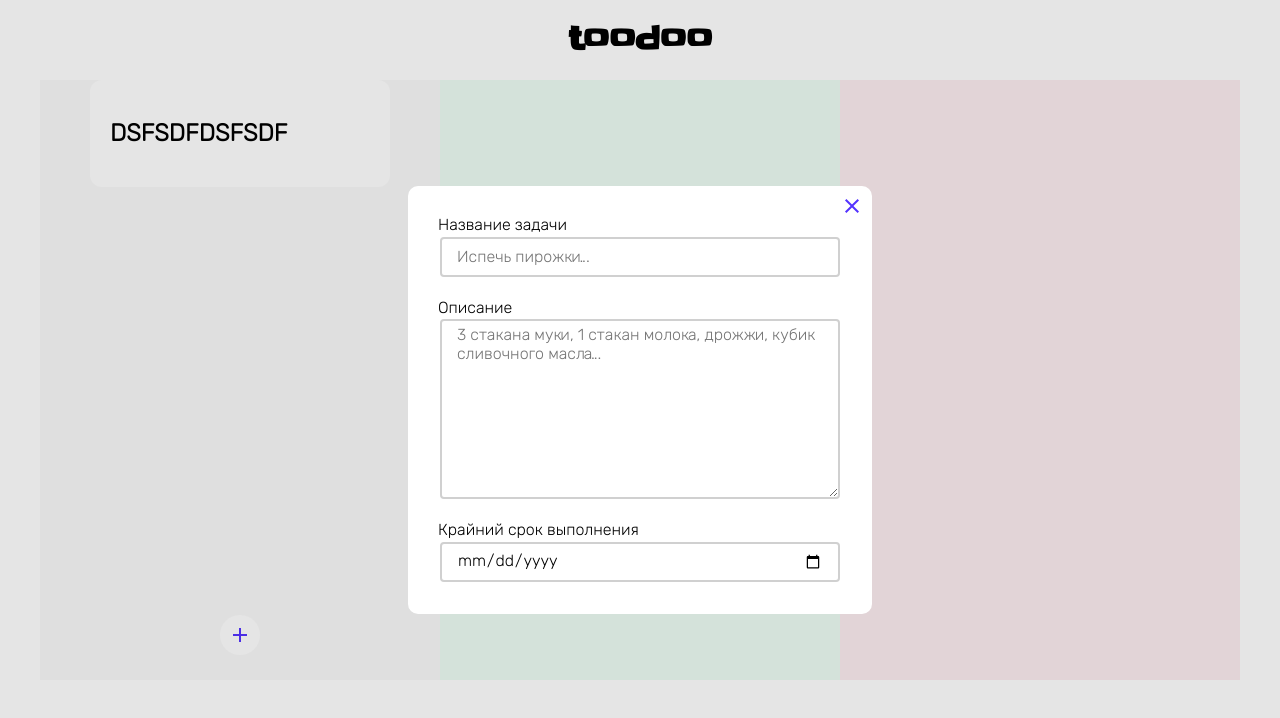
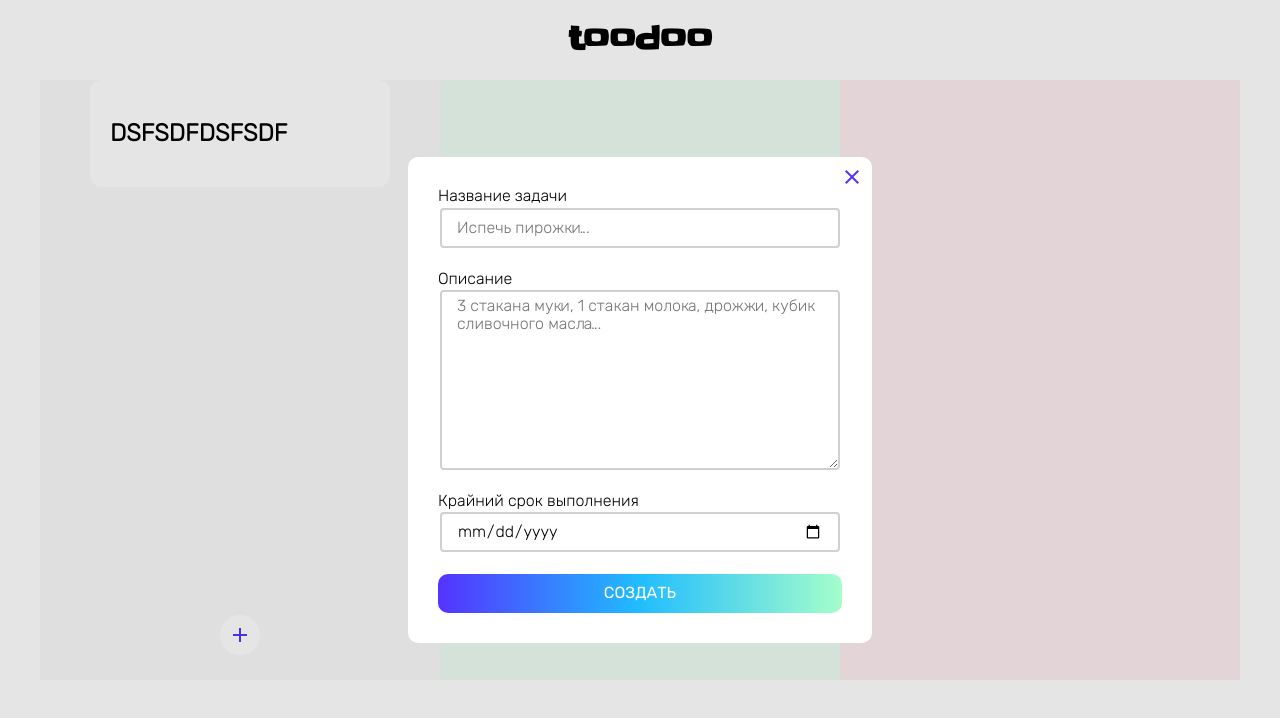
Before and after one commit to Lehano-A/todo, a React (Create React App) app: page / in a window 1280 px wide. Both pictures are taken after a click on the button 240 px from the left and 634 px from the top of the page. Shown: the top 718 px of the page. Built offline with nearby package versions, Linux system fonts and the light colour scheme.

Commit message:
Добавляет кнопку сабмит в форму создания новой задачи

```diff
--- a/src/components/FormNewTask/FormNewTask.tsx
+++ b/src/components/FormNewTask/FormNewTask.tsx
@@ -20,7 +20,6 @@
   background: url(${CloseIcon}) no-repeat center center;
   width: 100%;
   height: 100%;
-  // filter: brightness(0) saturate(100%);
 `
 
 const ButtonClose = styled('button')`
@@ -69,31 +68,50 @@
   }
 `
 
+const ButtonCreateTask = styled('button')`
+  text-transform: uppercase;
+  color: white;
+  background-image: ${({ theme }) => theme.palette.gradients.main};
+  border-radius: 10px;
+  padding: 10px;
+  width: 100%;
+  font-family: Rubik-Regular, Roboto, Arial, sans-serif;
+`
+
 const FormNewTask = forwardRef(function (props, ref: any) {
   const InputWithFakeFocus = withFakeFocus(Input)
   const TextAreaWithFakeFocus = withFakeFocus(TextArea)
   const DeadlineWithFakeFocus = withFakeFocus(Deadline)
   const ButtonCloseWithFakeFocus = withFakeFocus(ButtonClose)
 
-  function handleClose() {
+  function handleCloseDialog() {
     if (ref.current) {
       ref.current.close()
     }
+  }
+
+  function handleCreateNewTask(e: React.FormEvent<HTMLFormElement>) {
+    e.preventDefault()
+
+    handleCloseDialog()
   }
 
   return (
     <StyledDialog ref={ref}>
       <ButtonCloseWithFakeFocus
         $wrapperStyle={styleButtonCloseForFakeFocus}
-        onClick={handleClose}
+        onClick={handleCloseDialog}
       >
         <StyledCloseIcon />
       </ButtonCloseWithFakeFocus>
 
-      <form>
+      <form onSubmit={handleCreateNewTask}>
         <Label>
           Название задачи
-          <InputWithFakeFocus placeholder='Испечь пирожки...' />
+          <InputWithFakeFocus
+            placeholder='Испечь пирожки...'
+            required
+          />
         </Label>
 
         <Label>
@@ -108,6 +126,8 @@
           Крайний срок выполнения
           <DeadlineWithFakeFocus type='date' />
         </Label>
+
+        <ButtonCreateTask>Создать</ButtonCreateTask>
       </form>
     </StyledDialog>
   )
```
